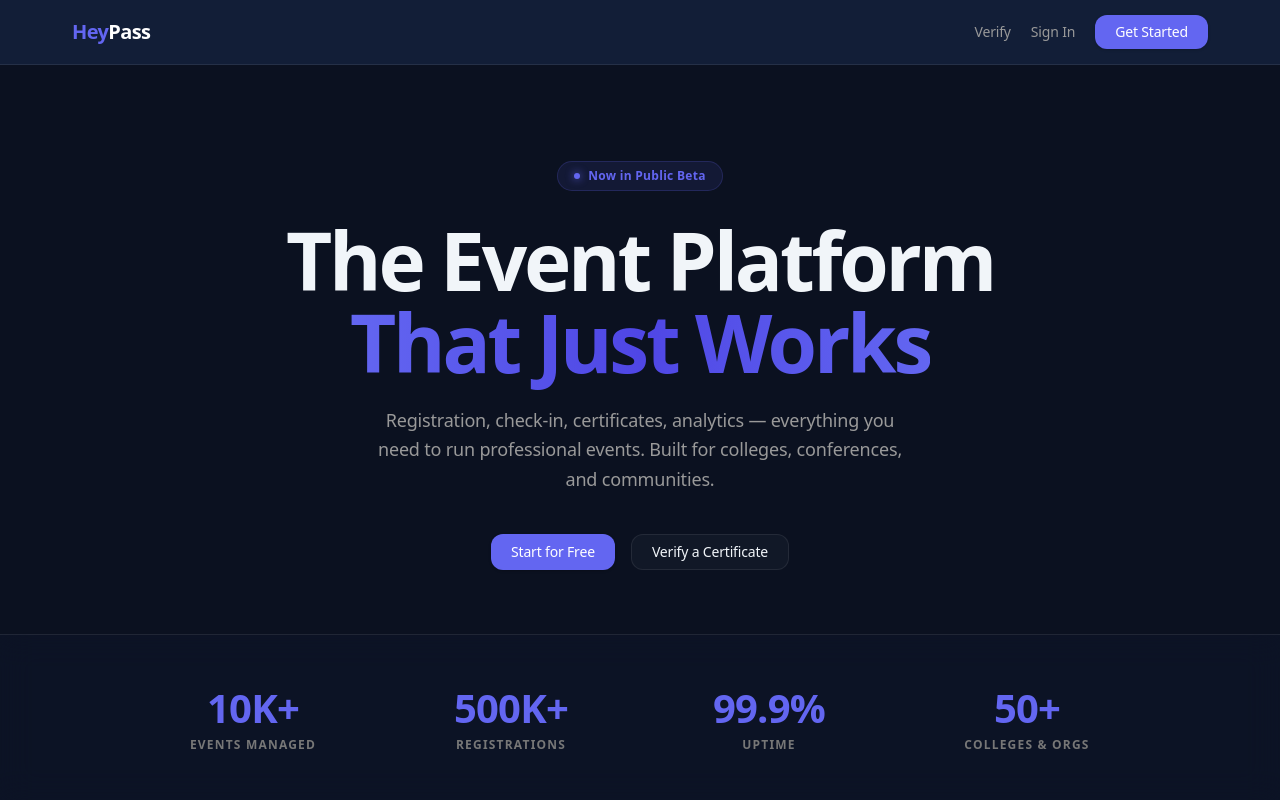
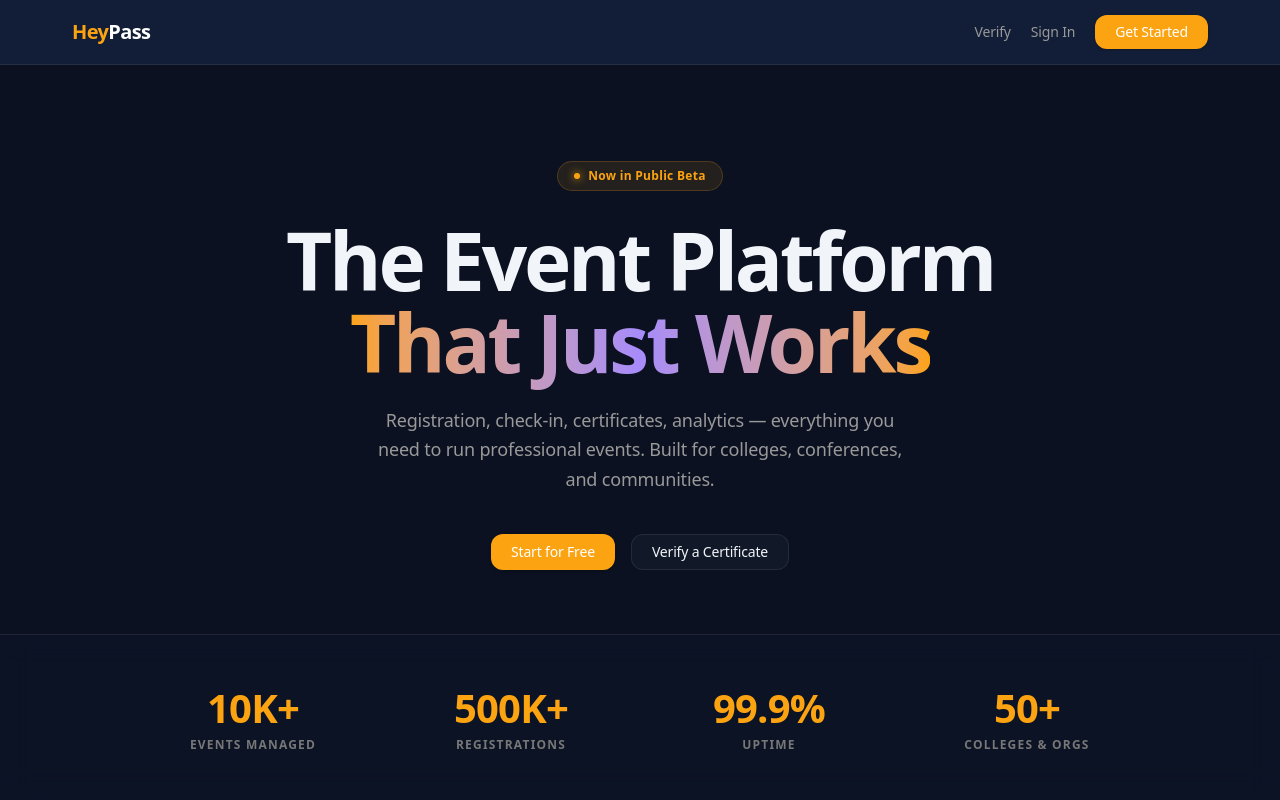
Before and after one commit to Robin-R-G/HeyPass, a Next.js app: page / in a window 1280 px wide. Shown: the top 800 px of the page. Built offline with nearby package versions, Linux system fonts and the light colour scheme.

Commit message:
fix: revert landing page to gold/orange theme with purple accent gradient
- --hp-primary: #FCA311 (gold), --hp-accent: #7C3AED (purple)
- 'That Just Works' gradient: gold → lavender → gold
- CTA background: gold radial glow
- Matches the gold/dark theme shown in the live site

```diff
--- a/src/app/globals.css
+++ b/src/app/globals.css
@@ -12,17 +12,17 @@
 
 :root {
   /* Brand Colors */
-  --hp-primary: #6366F1;
-  --hp-primary-hover: #818CF8;
-  --hp-primary-light: #A5B4FC;
-  --hp-primary-dark: #4F46E5;
-  --hp-primary-glow: rgba(99, 102, 241, 0.25);
+  --hp-primary: #FCA311;
+  --hp-primary-hover: #FDB944;
+  --hp-primary-light: #FDD074;
+  --hp-primary-dark: #E8920F;
+  --hp-primary-glow: rgba(252, 163, 17, 0.25);
 
-  /* Accent — Electric Blue */
-  --hp-accent: #2563EB;
-  --hp-accent-hover: #3B82F6;
-  --hp-accent-light: #60A5FA;
-  --hp-accent-dark: #1D4ED8;
+  /* Accent — Deep Purple */
+  --hp-accent: #7C3AED;
+  --hp-accent-hover: #8B5CF6;
+  --hp-accent-light: #A78BFA;
+  --hp-accent-dark: #6D28D9;
 
   /* Secondary Accent — Emerald */
   --hp-emerald: #10B981;
--- a/src/app/page.tsx
+++ b/src/app/page.tsx
@@ -51,7 +51,7 @@ export default function Home() {
 
         <h1 className="text-[clamp(2.5rem,7vw,5rem)] font-[800] leading-[1.02] mb-6 max-w-[800px] tracking-[-0.04em]">
           The Event Platform<br />
-          <span className="bg-gradient-to-r from-[var(--hp-primary)] via-[var(--hp-primary-dark)] to-[var(--hp-primary)] bg-clip-text text-transparent">That Just Works</span>
+          <span className="bg-gradient-to-r from-[#FCA311] via-[#A78BFA] to-[#FCA311] bg-clip-text text-transparent">That Just Works</span>
         </h1>
 
         <p className="text-lg text-[#999] max-w-[540px] leading-relaxed mb-10">
```
